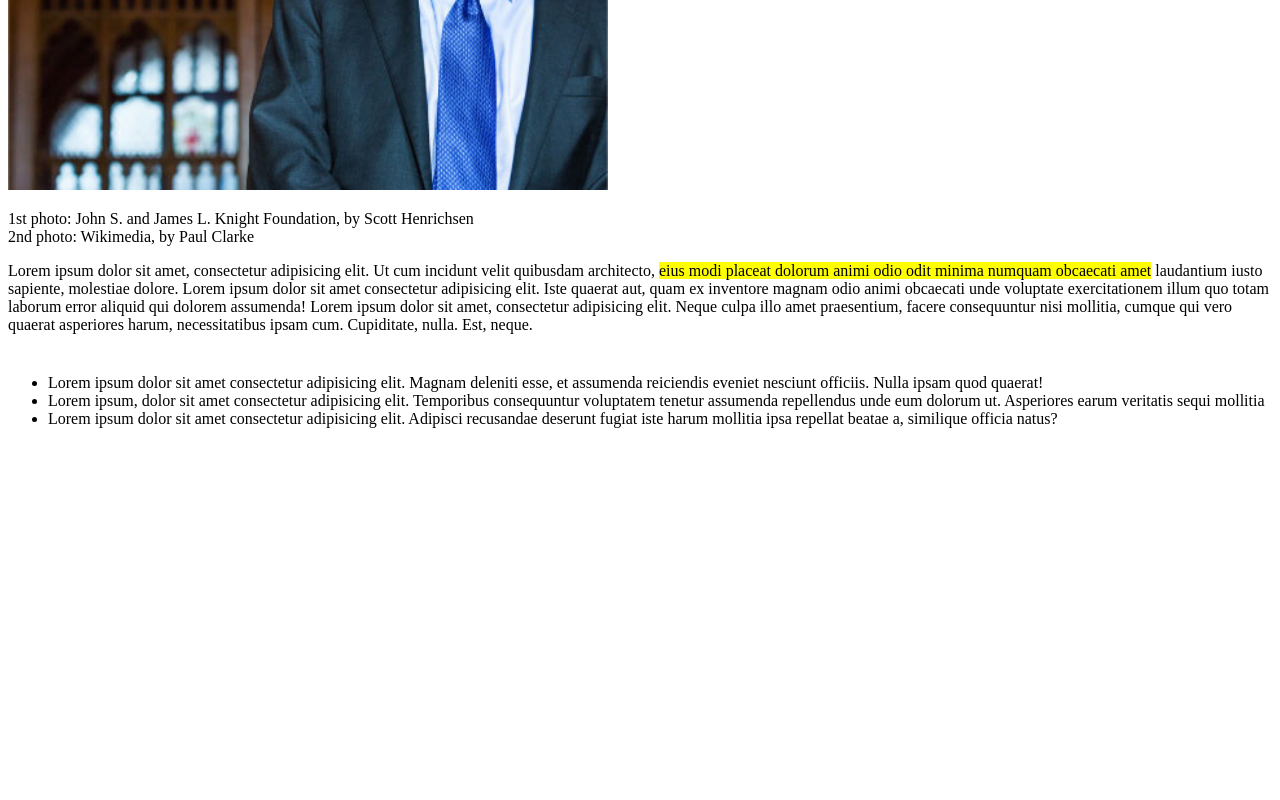
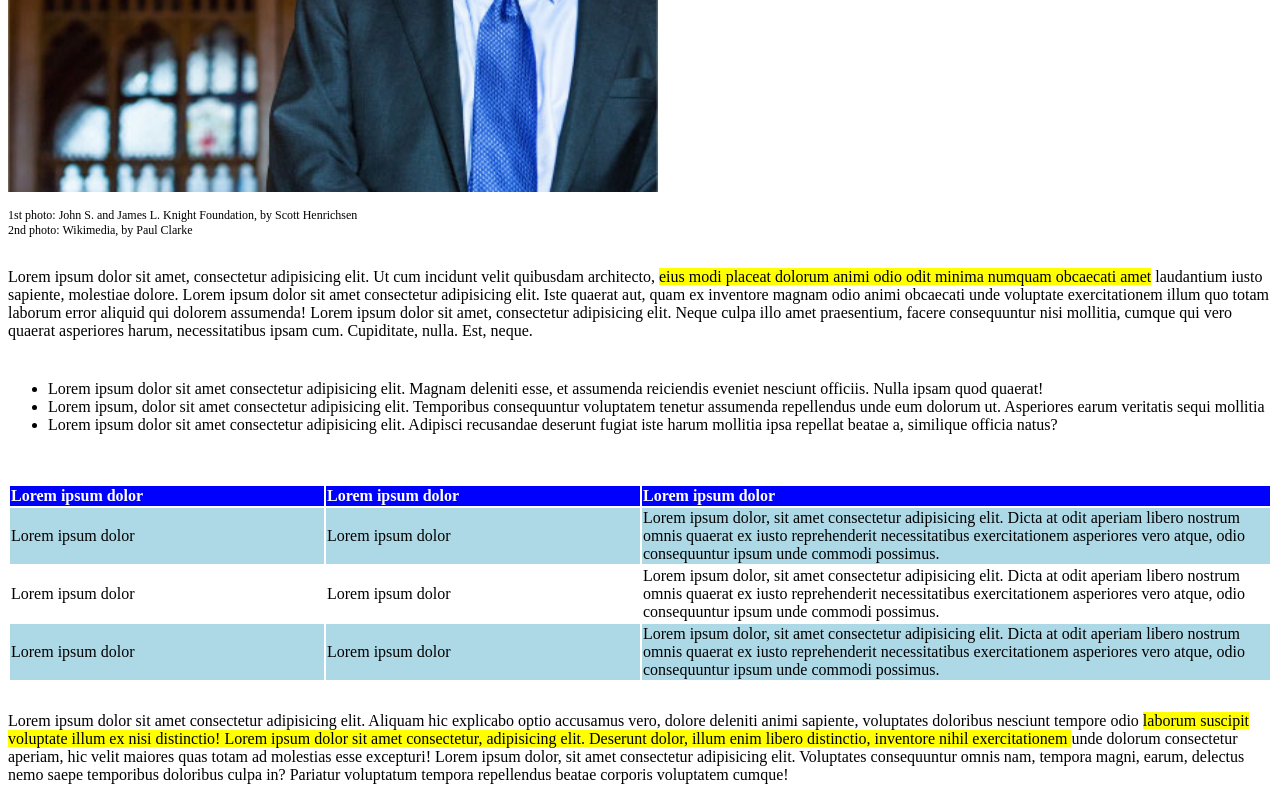
Before and after one commit to UrbanoG2/html-css-booleaner, a plain HTML site: page index.html in a window 1280 px wide. Shown: the part 1129-1929 px from the top of the page. Before the commit the page ends 1573 px from the top, so only its background shows below. Drawn offline with Linux system fonts and the light colour scheme.

Commit message:
fine main

```diff
--- a/css/style.css
+++ b/css/style.css
@@ -29,18 +29,49 @@
 }
 
 #img{
-    width: 750px;
+    width: 800px;
     height: 470px;
 }
 
 #img1 {
-    width: 600px;
+    width: 650px;
+    height: 470px;
+}
+
+.description{
+    font-size: 12px;
 }
 
 .text{
     background-color: yellow;
 }
 
-ul{
+.list{
     margin-top: 40px;
+
 }
+
+.tablecontainer{
+    width: 100%;
+    margin-top: 50px;
+}
+
+thead{
+    background-color: blue;
+    color: white;
+}
+
+th{
+text-align: left}
+
+#third{
+    width: 50%;
+}
+
+.bluerow{
+    background-color: lightblue;
+}
+
+.paracontainer{
+    margin-top: 30px;
+}
--- a/index.html
+++ b/index.html
@@ -35,7 +35,7 @@
         <img id="img1" src="img/tim-2.jpg" alt="tim-2">
     </div>
 
-    <div>
+    <div class="description">
         <p>1st photo: John S. and James L. Knight Foundation, by Scott Henrichsen <br>
         2nd photo: Wikimedia, by Paul Clarke</p>
     </div>
@@ -46,11 +46,11 @@
    <main>
 
     <!-- primo paragrafo -->
-    <div>
+    <div class="paracontainer">
         <p>Lorem ipsum dolor sit amet, consectetur adipisicing elit. Ut cum incidunt velit quibusdam architecto, <span class="text">eius modi placeat dolorum animi odio odit minima numquam obcaecati amet</span> laudantium iusto sapiente, molestiae dolore. Lorem ipsum dolor sit amet consectetur adipisicing elit. Iste quaerat aut, quam ex inventore magnam odio animi obcaecati unde voluptate exercitationem illum quo totam laborum error aliquid qui dolorem assumenda! Lorem ipsum dolor sit amet, consectetur adipisicing elit. Neque culpa illo amet praesentium, facere consequuntur nisi mollitia, cumque qui vero quaerat asperiores harum, necessitatibus ipsam cum. Cupiditate, nulla. Est, neque.</p>
     </div>
     <!-- lista non ordinata -->
-    <div>
+    <div class="list">
         <ul>
             <li> Lorem ipsum dolor sit amet consectetur adipisicing elit. Magnam deleniti esse, et assumenda reiciendis eveniet nesciunt officiis. Nulla ipsam quod quaerat! </li>
             <li>Lorem ipsum, dolor sit amet consectetur adipisicing elit. Temporibus consequuntur voluptatem tenetur assumenda repellendus unde eum dolorum ut. Asperiores earum veritatis sequi mollitia </li>
@@ -60,7 +60,52 @@
 
     <!-- tabella -->
 
+    <div class="tablecontainer">
+        <table>
+            <thead class="tablehead">
+
+                <tr>
+                    <th>Lorem ipsum dolor</th>
+                    <th>Lorem ipsum dolor</th>
+                    <th id="third">Lorem ipsum dolor</th>
+                </tr>
+
+            </thead>
+
+            <tbody>
+                <tr class="bluerow">
+                    <td>Lorem ipsum dolor</td>
+                    <td>Lorem ipsum dolor</td>
+                    <td>Lorem ipsum dolor, sit amet consectetur adipisicing elit. Dicta at odit aperiam libero nostrum omnis quaerat ex iusto reprehenderit necessitatibus exercitationem asperiores vero atque, odio consequuntur ipsum unde commodi possimus.</td>
+
+                </tr>
+
+                <tr>
+                    <td>Lorem ipsum dolor</td>
+                    <td>Lorem ipsum dolor</td>
+                    <td>Lorem ipsum dolor, sit amet consectetur adipisicing elit. Dicta at odit aperiam libero nostrum omnis quaerat ex iusto reprehenderit necessitatibus exercitationem asperiores vero atque, odio consequuntur ipsum unde commodi possimus.</td>
+
+                </tr>
+
+                <tr class="bluerow">
+                    <td>Lorem ipsum dolor</td>
+                    <td>Lorem ipsum dolor</td>
+                    <td>Lorem ipsum dolor, sit amet consectetur adipisicing elit. Dicta at odit aperiam libero nostrum omnis quaerat ex iusto reprehenderit necessitatibus exercitationem asperiores vero atque, odio consequuntur ipsum unde commodi possimus.</td>
+
+                </tr>
+            </tbody>
+        </table>
+    </div>
+
     <!-- secondo paragrafo -->
+
+    <div class="paracontainer">
+
+        <p>Lorem ipsum dolor sit amet consectetur adipisicing elit. Aliquam hic explicabo optio accusamus vero, dolore deleniti animi sapiente, voluptates doloribus nesciunt tempore odio <span class="text">laborum suscipit voluptate illum ex nisi distinctio! Lorem ipsum dolor sit amet consectetur, adipisicing elit. Deserunt dolor, illum enim libero distinctio, inventore nihil exercitationem </span>unde dolorum consectetur aperiam, hic velit maiores quas totam ad molestias esse excepturi! Lorem ipsum dolor, sit amet consectetur adipisicing elit. Voluptates consequuntur omnis nam, tempora magni, earum, delectus nemo saepe temporibus doloribus culpa in? Pariatur voluptatum tempora repellendus beatae corporis voluptatem cumque!</p>
+
+    </div>
+
+
    </main>
 
    <footer>
```
